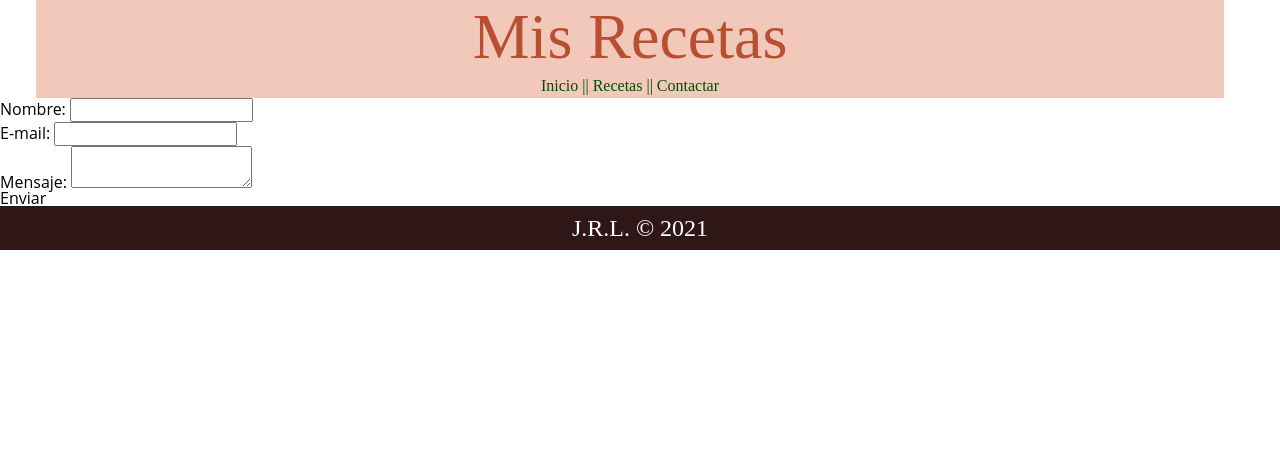
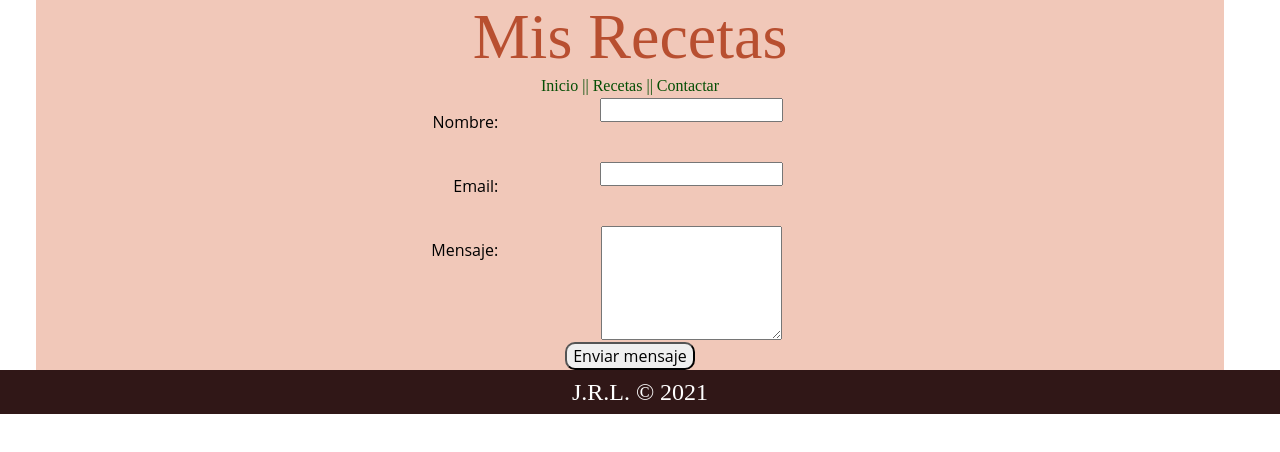
Before and after one commit to PepiRibelles/Misrecetas, a plain HTML site: page contactar.html in a window 1280 px wide. Drawn offline with Linux system fonts and the light colour scheme; a web font is replaced by a local one.

Commit message:
añado contactar por perfeccionar

```diff
--- a/contactar.html
+++ b/contactar.html
@@ -24,28 +24,46 @@
             <ul class="nave marg-iz block-center-row">
                 <li><a href="Index.html"> Inicio |</a></li>
                 <li> <a href="Recetas.html">| Recetas | </li>
-                <li> | Contactar  </li>
+                <li> | Contactar </li>
             </ul>
         </nav>
-    </div>
-    <main>
 
 
-        <div class="grid">
-            <label> Nombre: <input type="text"></label>
-        </div>
-        <div class="grid">
-            <label> E-mail: <input type="text"></label>
-        </div>
-        <div class="grid">
-            <label>Mensaje: <textarea></textarea></label>
-        </div>
-        <div class="grid">
-            <buttom> Enviar </buttom>
-        </div>
+        <main class="mr1">
+            <form class="block-center-row fnt-base">
+                <div class="col-desk-5 col-tab-8 col-mob-12">
+                    <div class="grid mb-05">
+                        <div style="text-align: right" class="col-3 mb-5">
+                            <label for="name">Nombre:</label>
+                        </div>
+                        <div class="col-9">
+                            <input id="name" class="input-basic" type="text">
+                        </div>
+                    </div>
+                    <div class="grid mb-05">
+                        <div style="text-align: right" class="col-3 mb-5">
+                            <label for="email">Email:</label>
+                        </div>
+                        <div class="col-9">
+                            <input id="email" class="input-basic" type="text">
+                        </div>
+                    </div>
+                    <div class="grid mb-05">
+                        <div style="text-align: right" class="col-3 mb-5">
+                            <label for="message">Mensaje:</label>
+                        </div>
+                        <div class="col-9">
+                          <textarea rows="6" id="message" class="input-basic"></textarea>
+                        </div>
+                </div>
+                <div class="block-center-row">
+                    <button class="btn primary fnt-base rounded">Enviar mensaje</button>
+                </div>
+         </form>
 
 
-    </main>
+        </main>
+    </div>
 
 </body>
 
--- a/css/grid.css
+++ b/css/grid.css
@@ -133,7 +133,7 @@
         width: calc(8.33% - 1em);
     }
 
-    .col-mob2 {
+    .col-mob-2 {
         width: calc(16.66% - 1em);
     }
 
--- a/css/images.css
+++ b/css/images.css
@@ -16,3 +16,7 @@
     margin-top: 20px;
 
 }
+.bord1{
+    border-style: solid;
+    border-color: rgb(9, 97, 9);
+}
--- a/css/layout.css
+++ b/css/layout.css
@@ -47,6 +47,9 @@
 .bg-b{
     background-color:rgb(241, 200, 185) ;
 }
+.mr1{
+    margin-left: -20px;
+}
 
 
 
@@ -64,7 +67,7 @@
 
 .mb-3 {
     margin-bottom: 18px;
-    margin-top: 25;
+    margin-top: 25px;
 }
 .pad-1{
     padding: 1em;
@@ -82,3 +85,6 @@
     margin-top: 1em;
     margin-bottom: 2em;
 }
+.mb-6{
+    margin-top: 5em;
+}
--- a/css/style.css
+++ b/css/style.css
@@ -9,3 +9,4 @@
 @import 'navs.css';
 @import 'images.css';
 @import 'utils.css';
+@import 'butoms.css';
```
Also changed, not shown: Recetas.html (+1 -1 lines), index.html (+5 -6 lines).
